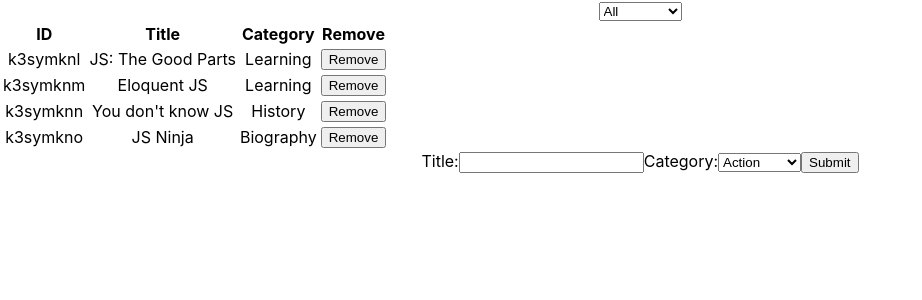
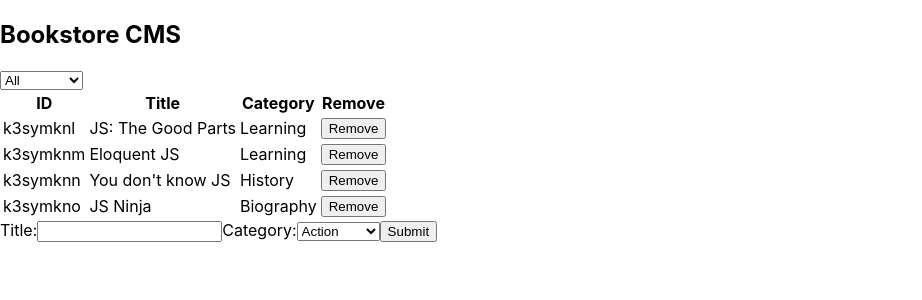
Before and after one commit to MauricioRobayo/react-redux-bookstore, a React (Create React App) app: page / in a window 1280 px wide. Shown: the top 300 px of the page, without its empty margins (0-922 px from the left). Built offline with nearby package versions, Linux system fonts and the light colour scheme.

Commit message:
feat: add header component

```diff
--- a/src/components/App.js
+++ b/src/components/App.js
@@ -1,11 +1,11 @@
 import React from 'react'
+import Header from './Header'
 import BooksList from '../containers/BooksList'
-
 import BooksForm from '../containers/BooksForm'
-import './App.css'
 
 const App = () => (
   <div className="App">
+    <Header />
     <BooksList />
     <BooksForm />
   </div>
--- /dev/null
+++ b/src/components/Header.js
@@ -0,0 +1,11 @@
+import React from 'react'
+
+const Header = () => (
+  <header>
+    <nav>
+      <h1>Bookstore CMS</h1>
+    </nav>
+  </header>
+)
+
+export default Header
```
